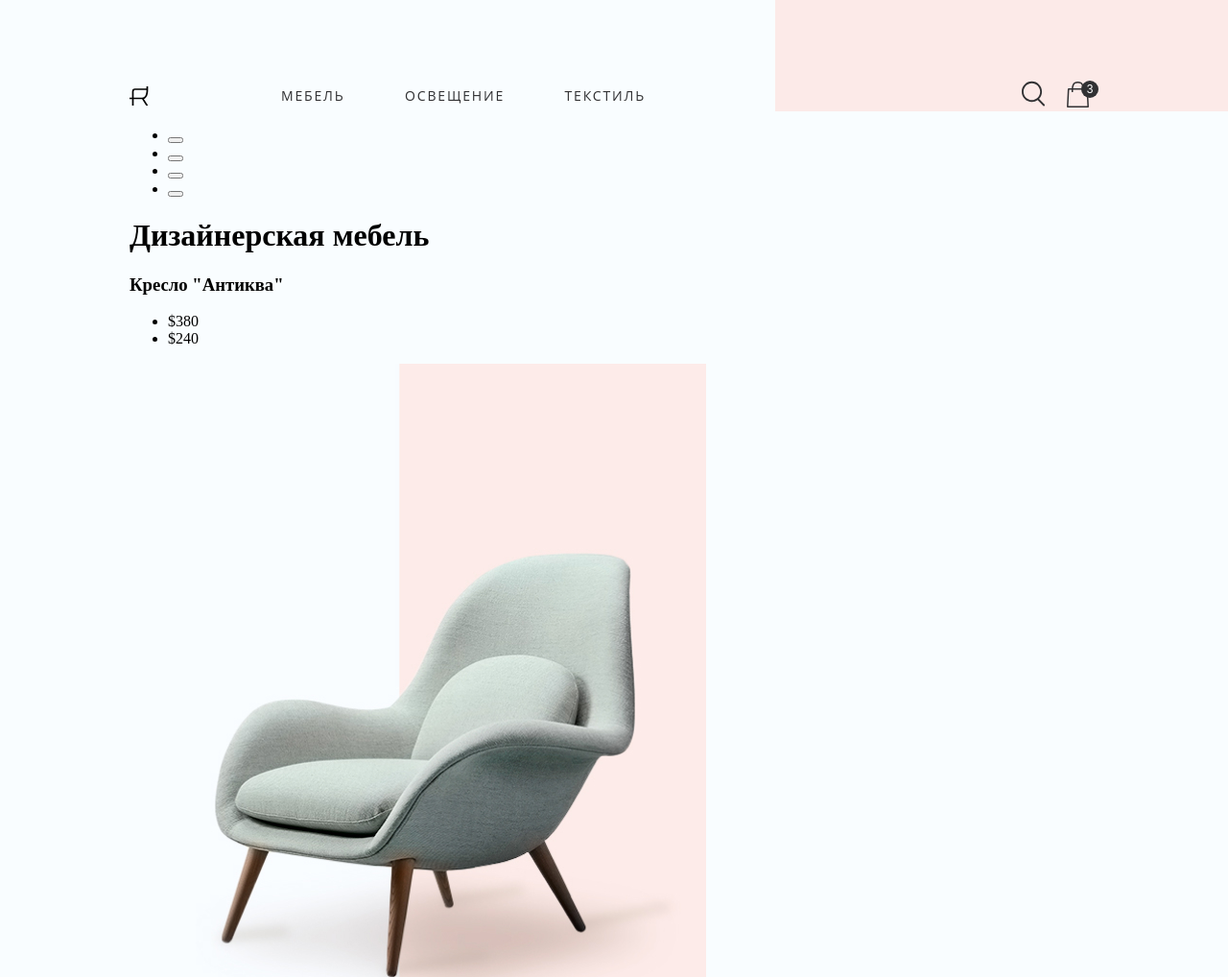
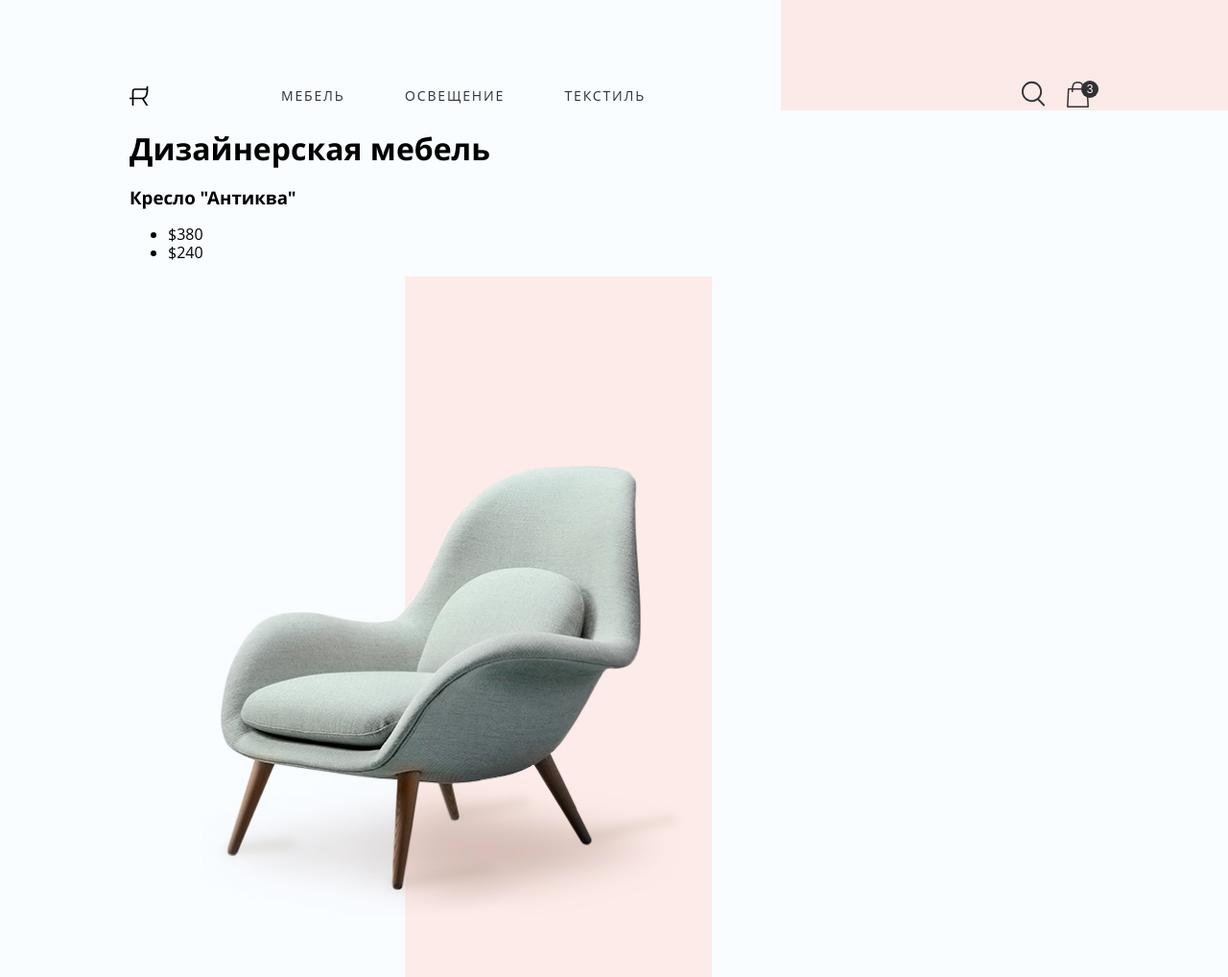
Before and after one commit to gerlinda137/design-furniture, a website: page source/index.html in a window 1280 px wide. Shown: the top 1018 px of the page at 96% size. Drawn offline with nearby package versions, Linux system fonts and the light colour scheme; files that its build step writes are made by us from their sources; a web font is replaced by a local one.

Commit message:
исправила проблемы с хедером

```diff
--- a/source/index.html
+++ b/source/index.html
@@ -10,8 +10,8 @@
 </head>
 
 <body>
-  <header class="main-header inner-container">
-    <div class="main-header__container">
+  <header class="main-header">
+    <div class="main-header__container inner-container">
       <div class="logo-and-main-nav-wrapper">
         <a href="#" class="main-header__logo-link">
           <img src="img/logo.svg" alt="Логотип дизайнерской мебели" class="main-header__logo">
@@ -49,27 +49,8 @@
     </div>
   </header>
   <main class="page-main inner-container">
-    <div class="banner">
-      <div class="banner__toggle">
-        <ul class="toggle-list">
-          <li class="toggle-list__item">
-            <button type="button" class="toggle-list__item-button toggle-list__item-button--active">
-            </button>
-          </li>
-          <li class="toggle-list__item">
-            <button type="button" class="toggle-list__item-button">
-            </button>
-          </li>
-          <li class="toggle-list__item">
-            <button type="button" class="toggle-list__item-button">
-            </button>
-          </li>
-          <li class="toggle-list__item">
-            <button type="button" class="toggle-list__item-button">
-            </button>
-          </li>
-        </ul>
-      </div>
+    <section class="banner">
+      <div class="banner__wrapper">
         <div class="banner__card banner__card--1">
           <h1 class="banner__card-title">Дизайнерская мебель</h1>
           <h3 class="product-name">Кресло "Антиква"</h3>
@@ -111,6 +92,28 @@
           <img src="img/main-chair.png" alt="Кресло антиква" width="532" height="751">
         </div>
       </div>
+      <div class="banner__toggle">
+        <ul class="toggle-list">
+          <li class="toggle-list__item">
+            <button type="button" class="toggle-list__item-button toggle-list__item-button--active">1
+            </button>
+          </li>
+          <li class="toggle-list__item">
+            <button type="button" class="toggle-list__item-button">2
+            </button>
+          </li>
+          <li class="toggle-list__item">
+            <button type="button" class="toggle-list__item-button">3
+            </button>
+          </li>
+          <li class="toggle-list__item">
+            <button type="button" class="toggle-list__item-button">4
+            </button>
+          </li>
+        </ul>
+      </div>
+    </section>
+
     <section class="new-items">
       <div class="new-items__container">
         <h2 class="new-items__title section-title">Новинки</h2>
--- a/source/scss/blocks/_main-header.scss
+++ b/source/scss/blocks/_main-header.scss
@@ -15,8 +15,8 @@
     content: "";
     position: absolute;
     width: 100%;
-    height: 751px;
-    left: 66.6%;
+    height: 100%;
+    left: 63.6%;
     top: 0px;
     background: $strawberry;
     z-index: -1;
--- a/source/scss/includes/_globals.scss
+++ b/source/scss/includes/_globals.scss
@@ -1,10 +1,13 @@
 body {
-  margin: 0 auto;
-  max-width: 1440px;
+  font-family: $open-sans;
+  margin: 0;
   background-color: $mint;
 }
 
 .inner-container {
+  max-width: 1440px;
+  min-width: 320px;
   padding-left: 135px;
   padding-right: 135px;
+  margin: 0 auto;
 }
```
Lines whose indentation alone changed are shown as unchanged.
